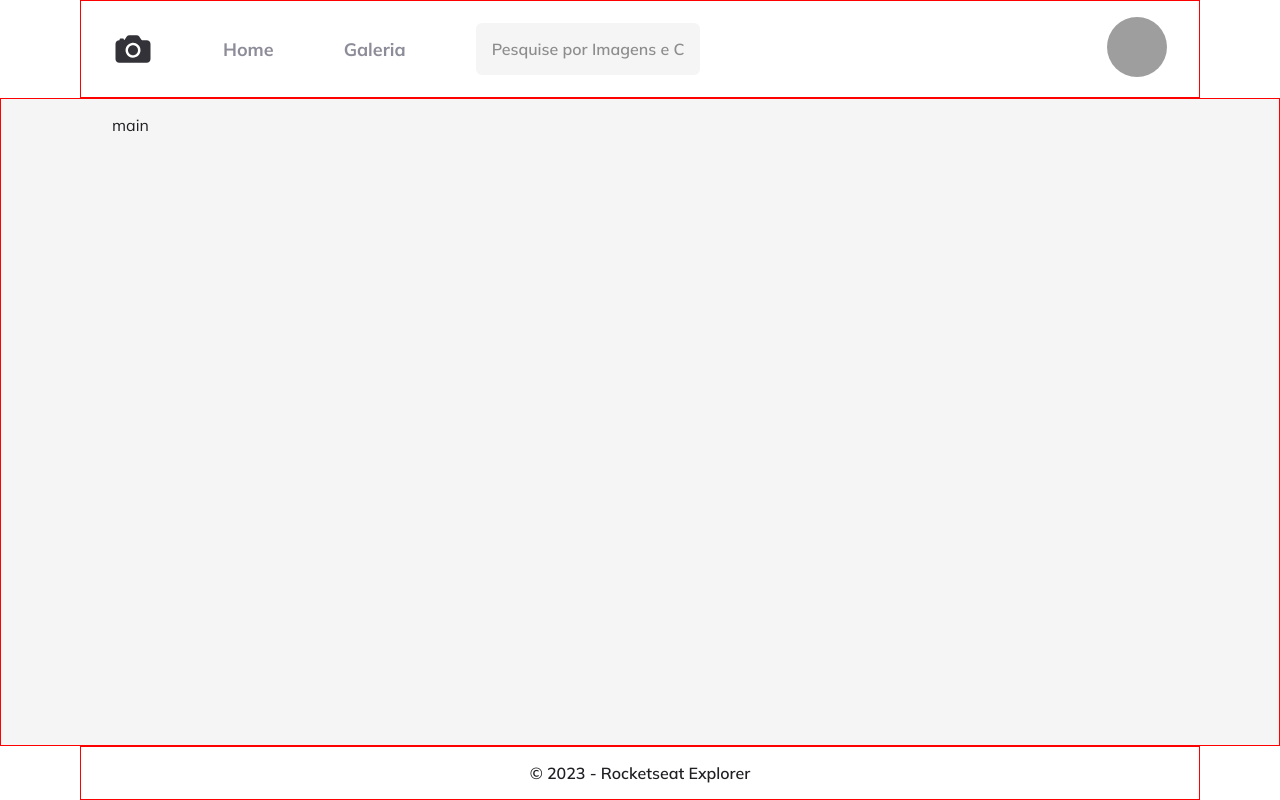
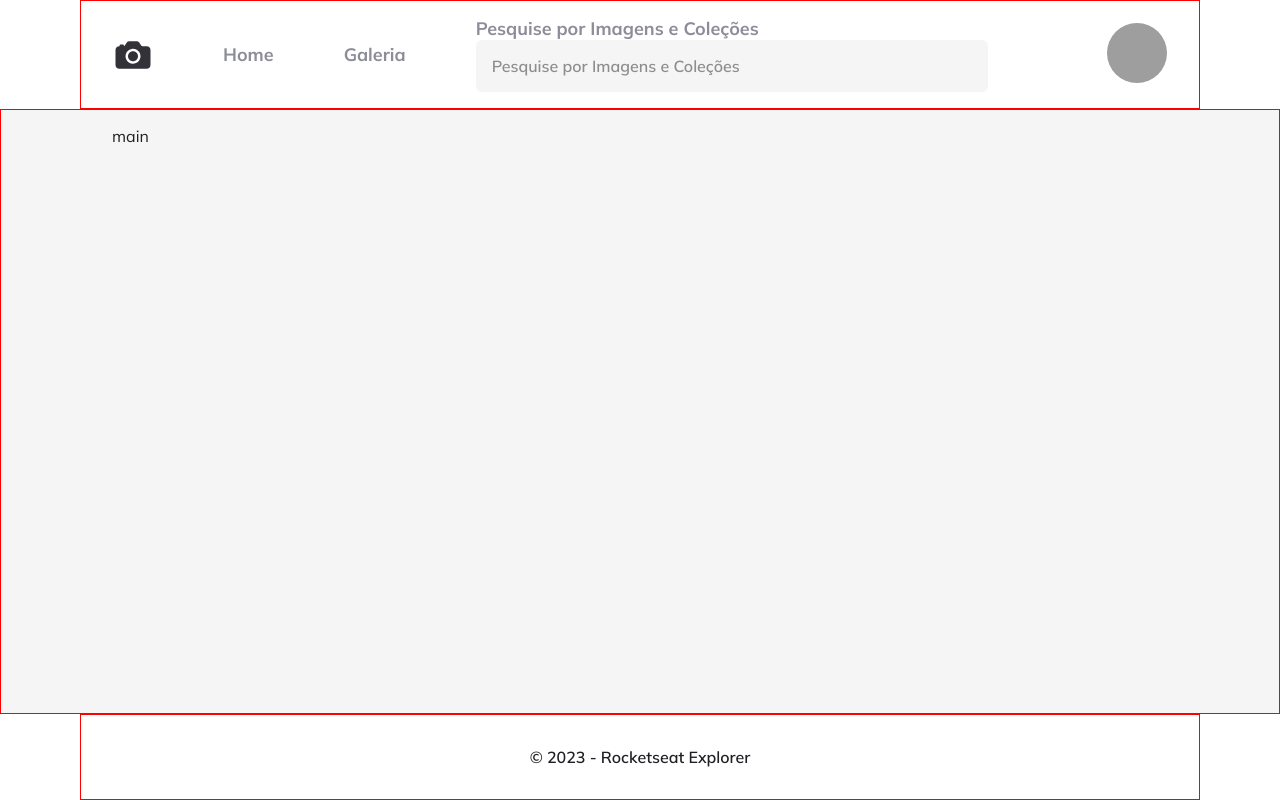
Before and after one commit to MarcosAlmeidaFreitas/projeto_explore_aula7_fotoBlog, a plain HTML site: page index.html in a window 1280 px wide. Drawn offline with Linux system fonts and the light colour scheme; grey boxes are pictures that could not be loaded.

Commit message:
erro com input

```diff
--- a/index.html
+++ b/index.html
@@ -21,15 +21,17 @@
           <ul>
             <li>Home</li>
             <li>Galeria</li>
-            <form id="" action="">
+
+              <form>
                 <div class="input-wrapper">
                   <!-- A acessibilidade de tela não consegue ler o placeholder por isso vamos deixar o
                     label que a acessibilidade consegue ler e escondemos com o codigo css descrito como
                     .input-wrapper label -->
-                <label for="search">Pesquise por Imagens e Coleções</label>
+                  <label  id="teste" for="search">Pesquise por Imagens e Coleções</label>
                   <input id="search" type="text" placeholder="Pesquise por Imagens e Coleções">
                 </div>
               </form>
+
           </ul>
         </div>
 
--- a/style.css
+++ b/style.css
@@ -74,7 +74,7 @@ ul li:hover{
 
 header, nav, nav ul, .div1{
   display: flex;
-  gap:7rem;
+  gap: 7rem;
   align-items: center;
   justify-content: space-between;
 }
@@ -84,24 +84,38 @@ nav{
   align-items: center;
 }
 
-ul form{
-  width: 80%;
+header form{
+  width: 100%;
 }
 
+
 /* Código para esconder o label do input*/
-.input-wrapper label{
+/* .input-wrapper label{
   width: 1px;
   height: 1px;
   overflow: hidden;
   position: absolute;
-}
+} */
+
+/* .input-wrapper{
+  width: 100%;
+  display: flex;
+  flex-direction: row;
+  align-items: center;
+  justify-content: space-between;
+} */
+
+ /* #teste{
+  font-size: 0.2rem;
+  padding: 0;
+}  */
 
 .input-wrapper input{
   width: 100%;
   padding: 1.6rem;
   background-color: var(--color-base-gray-100);
   border: none;
-  border-radius: .6rem;
+  border-radius: 0.6rem;
   font-size: 1.6rem;
   font-weight: 600;
 }
@@ -119,7 +133,7 @@ ul form{
   object-fit: cover;
 }
 
-footer{
+footer p{
   text-align: center;
   padding: 1.6rem;
   font-weight: 600;
```
Lines whose indentation alone changed are shown as unchanged.
